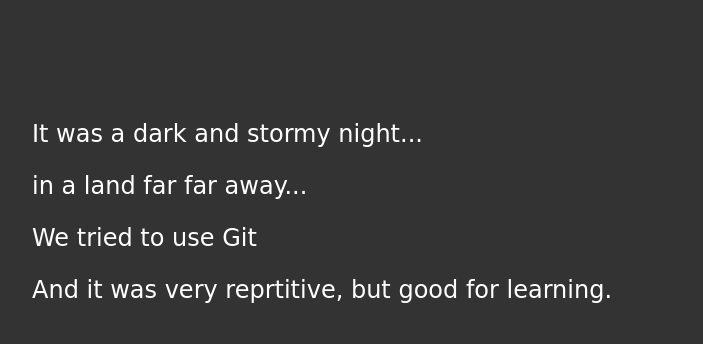
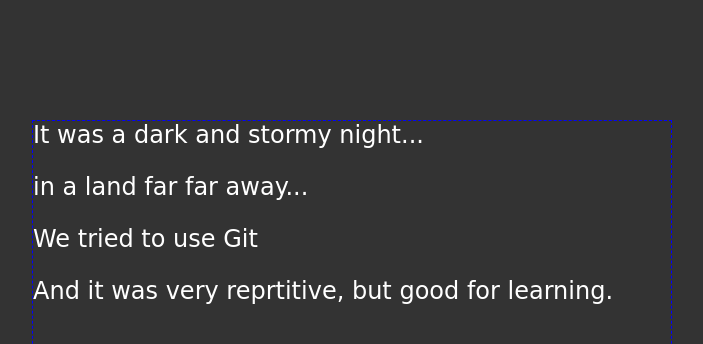
Before and after one commit to ElvisMah/fireside-story, a plain HTML site: page index.html in a window 1280 px wide. Shown: the top 344 px of the page, without its empty margins (288-991 px from the left). Drawn offline with Linux system fonts and the light colour scheme.

Commit message:
made some conflicting code

```diff
--- a/styless.css
+++ b/styless.css
@@ -4,4 +4,5 @@ body {
     font-size: 150%;
     font-family: 'Satisfy', cursive;
     margin: 5em 25%;
+    border: 1px dashed blue
   }
```
